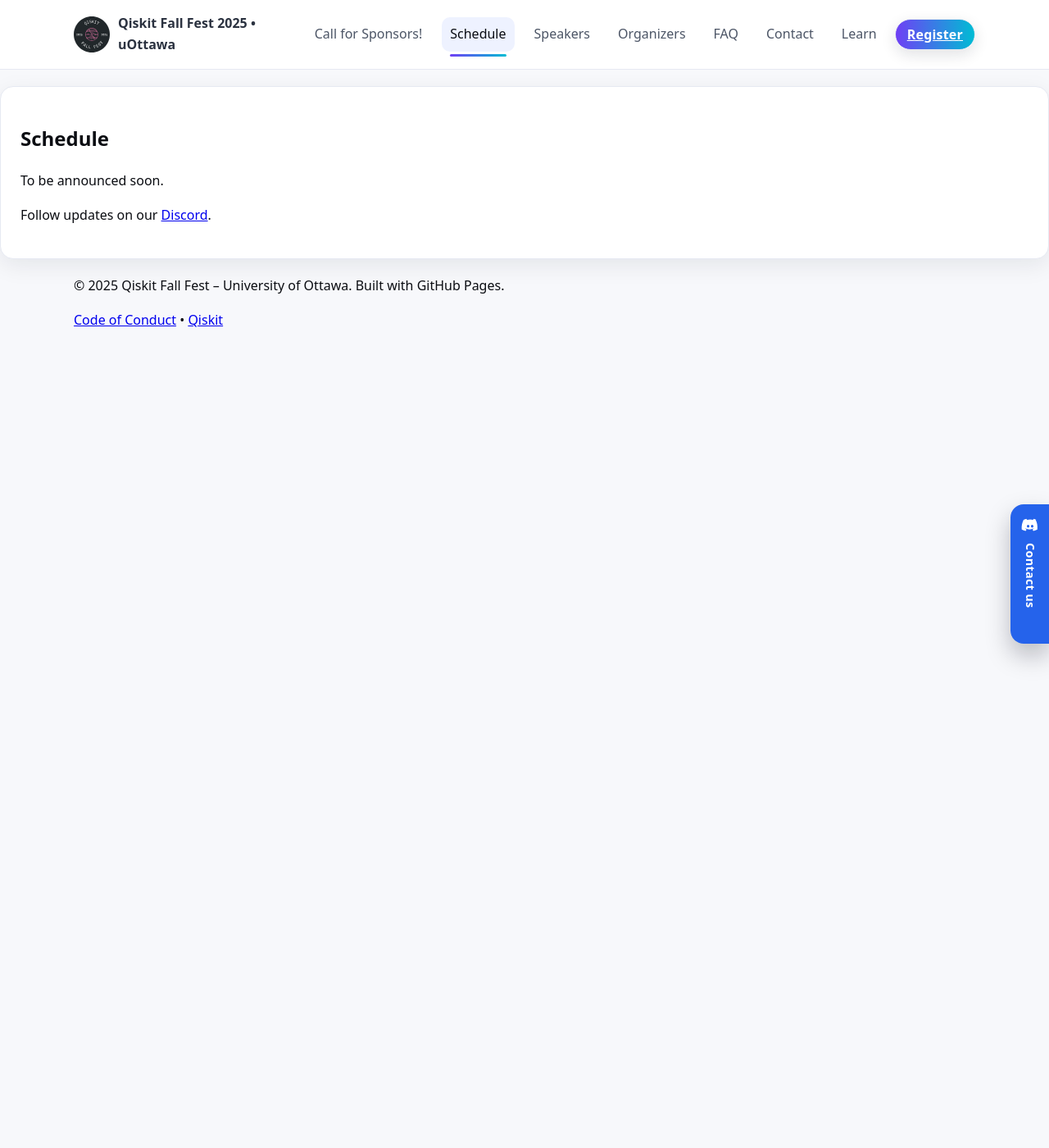
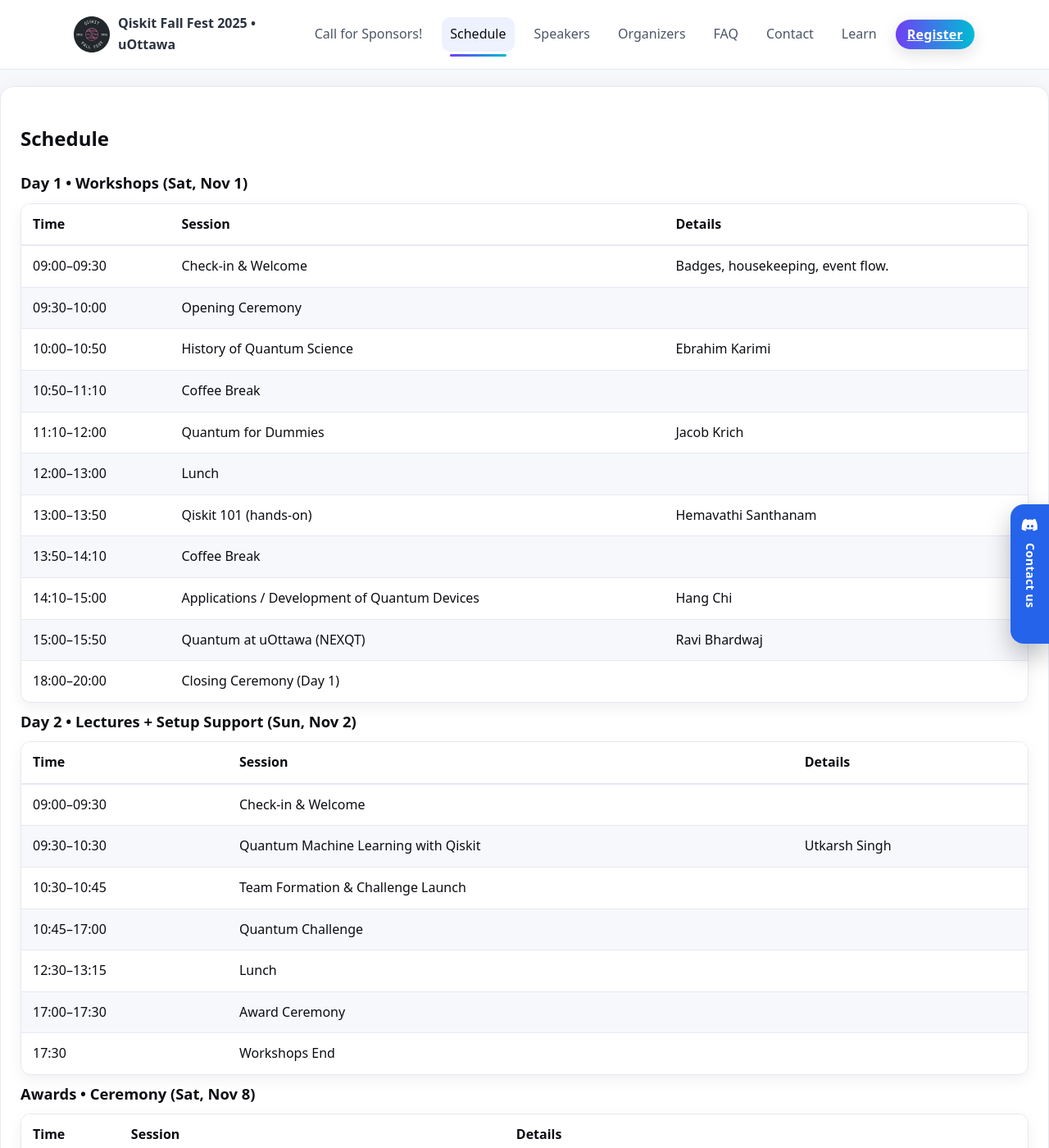
Before and after one commit to utkarshh-singh/fall-fest-2025-website, a Jekyll site: the page built from shedule.md, in a window 1280 px wide and 1400 px high. Shown: the whole window at 82% size. Built offline with Jekyll 4.4.1, drawn with Linux system fonts in a browser that asks for light colours; some of the changed text lies outside the part shown.

Commit message:
Update shedule.md

```diff
--- a/shedule.md
+++ b/shedule.md
@@ -7,31 +7,61 @@
 <section class="card">
   <h2>Schedule</h2>
 
-  {% assign days = site.data.schedule.days %}
-  {% if days and days.size > 0 %}
-    {% for day in days %}
-      <h3 class="day-heading">{{ day.title }}</h3>
-      <table class="schedule-table">
-        <thead>
-          <tr>
-            <th>Time</th>
-            <th>Session</th>
-            <th>Details</th>
-          </tr>
-        </thead>
-        <tbody>
-          {% for s in day.slots %}
-            <tr>
-              <td data-label="Time">{{ s.time }}</td>
-              <td data-label="Session">{{ s.title }}</td>
-              <td data-label="Details">{{ s.desc }}</td>
-            </tr>
-          {% endfor %}
-        </tbody>
-      </table>
-    {% endfor %}
-  {% else %}
-    <p>To be announced soon.</p>
-    <p class="note">Follow updates on our <a href="{{ site.discord_url }}">Discord</a>.</p>
-  {% endif %}
+  <h3 class="day-heading">Day 1 • Workshops (Sat, Nov 1)</h3>
+  <table class="schedule-table">
+    <thead>
+      <tr>
+        <th>Time</th>
+        <th>Session</th>
+        <th>Details</th>
+      </tr>
+    </thead>
+    <tbody>
+      <tr><td data-label="Time">09:00–09:30</td><td data-label="Session">Check-in &amp; Welcome</td><td data-label="Details">Badges, housekeeping, event flow.</td></tr>
+      <tr><td>09:30–10:00</td><td>Opening Ceremony</td><td></td></tr>
+      <tr><td>10:00–10:50</td><td>History of Quantum Science</td><td>Ebrahim Karimi</td></tr>
+      <tr><td>10:50–11:10</td><td>Coffee Break</td><td></td></tr>
+      <tr><td>11:10–12:00</td><td>Quantum for Dummies</td><td>Jacob Krich</td></tr>
+      <tr><td>12:00–13:00</td><td>Lunch</td><td></td></tr>
+      <tr><td>13:00–13:50</td><td>Qiskit 101 (hands-on)</td><td>Hemavathi Santhanam</td></tr>
+      <tr><td>13:50–14:10</td><td>Coffee Break</td><td></td></tr>
+      <tr><td>14:10–15:00</td><td>Applications / Development of Quantum Devices</td><td>Hang Chi</td></tr>
+      <tr><td>15:00–15:50</td><td>Quantum at uOttawa (NEXQT)</td><td>Ravi Bhardwaj</td></tr>
+      <tr><td>18:00–20:00</td><td>Closing Ceremony (Day 1)</td><td></td></tr>
+    </tbody>
+  </table>
+
+  <h3 class="day-heading">Day 2 • Lectures + Setup Support (Sun, Nov 2)</h3>
+  <table class="schedule-table">
+    <thead>
+      <tr>
+        <th>Time</th>
+        <th>Session</th>
+        <th>Details</th>
+      </tr>
+    </thead>
+    <tbody>
+      <tr><td data-label="Time">09:00–09:30</td><td data-label="Session">Check-in &amp; Welcome</td><td data-label="Details"></td></tr>
+      <tr><td>09:30–10:30</td><td>Quantum Machine Learning with Qiskit</td><td>Utkarsh Singh</td></tr>
+      <tr><td>10:30–10:45</td><td>Team Formation &amp; Challenge Launch</td><td></td></tr>
+      <tr><td>10:45–17:00</td><td>Quantum Challenge</td><td></td></tr>
+      <tr><td>12:30–13:15</td><td>Lunch</td><td></td></tr>
+      <tr><td>17:00–17:30</td><td>Award Ceremony</td><td></td></tr>
+      <tr><td>17:30</td><td>Workshops End</td><td></td></tr>
+    </tbody>
+  </table>
+
+  <h3 class="day-heading">Awards • Ceremony (Sat, Nov 8)</h3>
+  <table class="schedule-table">
+    <thead>
+      <tr>
+        <th>Time</th>
+        <th>Session</th>
+        <th>Details</th>
+      </tr>
+    </thead>
+    <tbody>
+      <tr><td data-label="Time">TBD</td><td data-label="Session">Award Ceremony + Social Event</td><td data-label="Details">Winner announcements, prizes, thank-yous.</td></tr>
+    </tbody>
+  </table>
 </section>
```
